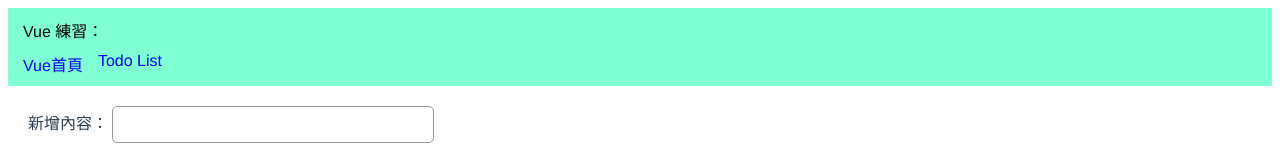
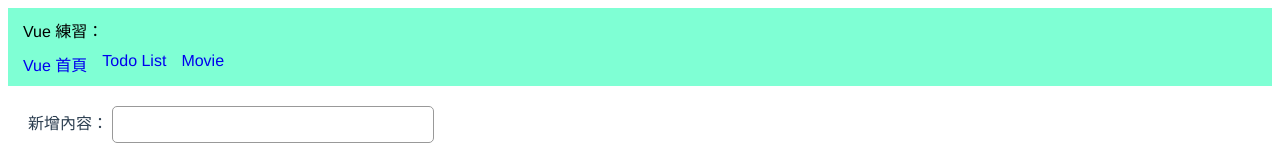
Before and after one commit to akayhu/vue-todo-list, a Vue app: page /#/todoList in a window 1280 px wide. Shown: the top 151 px of the page. Built offline with nearby package versions, Linux system fonts and the light colour scheme.

Commit message:
新增電影頁

```diff
--- a/package.json
+++ b/package.json
@@ -10,6 +10,7 @@
     "build": "node build/build.js"
   },
   "dependencies": {
+    "axios": "^0.18.0",
     "vue": "^2.5.2",
     "vue-router": "^3.0.1",
     "vuex": "^3.1.1"
--- a/src/App.vue
+++ b/src/App.vue
@@ -1,10 +1,11 @@
 <template>
   <div id="app">
-    <nav class="">
+    <nav>
       Vue 練習：
       <ul>
-        <li><router-link :to="{path: '/'}">Vue首頁</router-link></li>
+        <li><router-link :to="{path: '/'}">Vue 首頁</router-link></li>
         <li><router-link :to="{path: '/todoList'}">Todo List</router-link></li>
+        <li><router-link :to="{path: '/movie'}">Movie</router-link></li>
       </ul>
     </nav>
     <router-view/>
--- /dev/null
+++ b/src/containers/movie.vue
@@ -0,0 +1,71 @@
+<template>
+  <div class="movie-main">
+    <button class="movie-button" @click="getMovieFree()">免費活動</button>
+    <button class="movie-button" @click="getMovieHot()">熱門活動</button>
+    <button class="movie-button" @click="getMovieLatest()">最新活動</button>
+    <div>
+      <ul>
+        <li v-for="(item, index) in listData" :key="index">
+          {{ item.title }}: {{ item.startDate }} - {{ item.endDate}}
+        </li>
+      </ul>
+    </div>
+  </div>
+</template>
+
+<script>
+import { apiMovieFree, apiMovieHot, apiMovieLatest } from "@/mutations/movie";
+
+export default {
+  data() {
+    return {
+      listData: []
+    }
+  },
+  methods: {
+    getMovieFree() {
+      apiMovieFree({
+        limit: 20,
+        offset: 0,
+      }, response => {
+        this.listData = response.data.response.dataList;
+      });
+    },
+    getMovieHot() {
+      apiMovieHot({
+        limit: 20,
+        offset: 0,
+      }, response => {
+        this.listData = response.data.response.dataList;
+      });
+    },
+    getMovieLatest() {
+      apiMovieLatest({
+        limit: 20,
+        offset: 0,
+      }, response => {
+        this.listData = response.data.response.dataList;
+      });
+    }
+  }
+}
+</script>
+
+<style>
+.movie-main {
+  margin: 10px 0;
+}
+.movie-button {
+  background-color: lightblue;
+  color: #333;
+  border: 1px solid lightblue;
+  padding: 5px 10px;
+  border-radius: 5px;
+  cursor: pointer;
+  margin-left: 10px;
+  font-size: 16px;
+}
+.movie-button:nth-child(1) {
+  margin-left: 0;
+}
+</style>
--- /dev/null
+++ b/src/mutations/movie.js
@@ -0,0 +1,37 @@
+import axios from 'axios';
+
+const movieRequest = axios.create({
+  baseURL: 'https://api.dazedbear.pro/ajax/movie',
+  headers: {
+    'Content-Type': 'application/json',
+    'x-api-key': 'zvCLtEEJcp2XRNvqiDEuY6OkgOMdUPRm8JlOQyDi'
+  }
+});
+
+const apiAxios = (method, url, params, response) => {
+  movieRequest({
+    method: method,
+    url: url,
+    data: method === 'POST' || method === 'PUT' ? params : null,
+    params: method === 'GET' || method === 'DELETE' ? params : null,
+  }).then(res => {
+    response(res);
+  }).catch(err => {
+    response(err);
+  });
+};
+
+// 免費活動
+export const apiMovieFree = (param, response) => {
+  return apiAxios('GET', '/free', param, response);
+};
+
+// 熱門活動
+export const apiMovieHot = (param, response) => {
+  return apiAxios('GET', '/hot', param, response);
+};
+
+// 最新活動
+export const apiMovieLatest = (param, response) => {
+  return apiAxios('GET', '/latest', param, response);
+};
--- a/src/router/index.js
+++ b/src/router/index.js
@@ -2,6 +2,7 @@ import Vue from 'vue';
 import Router from 'vue-router';
 import HelloWorld from '@/containers/HelloWorld';
 import TodoList from '@/containers/TodoList';
+import Movie from '@/containers/movie';
 
 Vue.use(Router);
 
@@ -16,6 +17,11 @@ export default new Router({
       path: '/todoList',
       name: 'TodoList',
       component: TodoList
+    },
+    {
+      path: '/movie',
+      name: 'movie',
+      component: Movie
     }
   ]
 })
--- a/src/store/index.js
+++ b/src/store/index.js
@@ -6,7 +6,7 @@ Vue.use(Vuex);
 
 export default new Vuex.Store({
   modules: {
-    todoList: todoList,
+    todoList: todoList
   },
   // 嚴格模式，禁止直接修改 state
   strict: true
```
Also changed, not shown: 1 other file (tests, documents, lock files or other folders).
